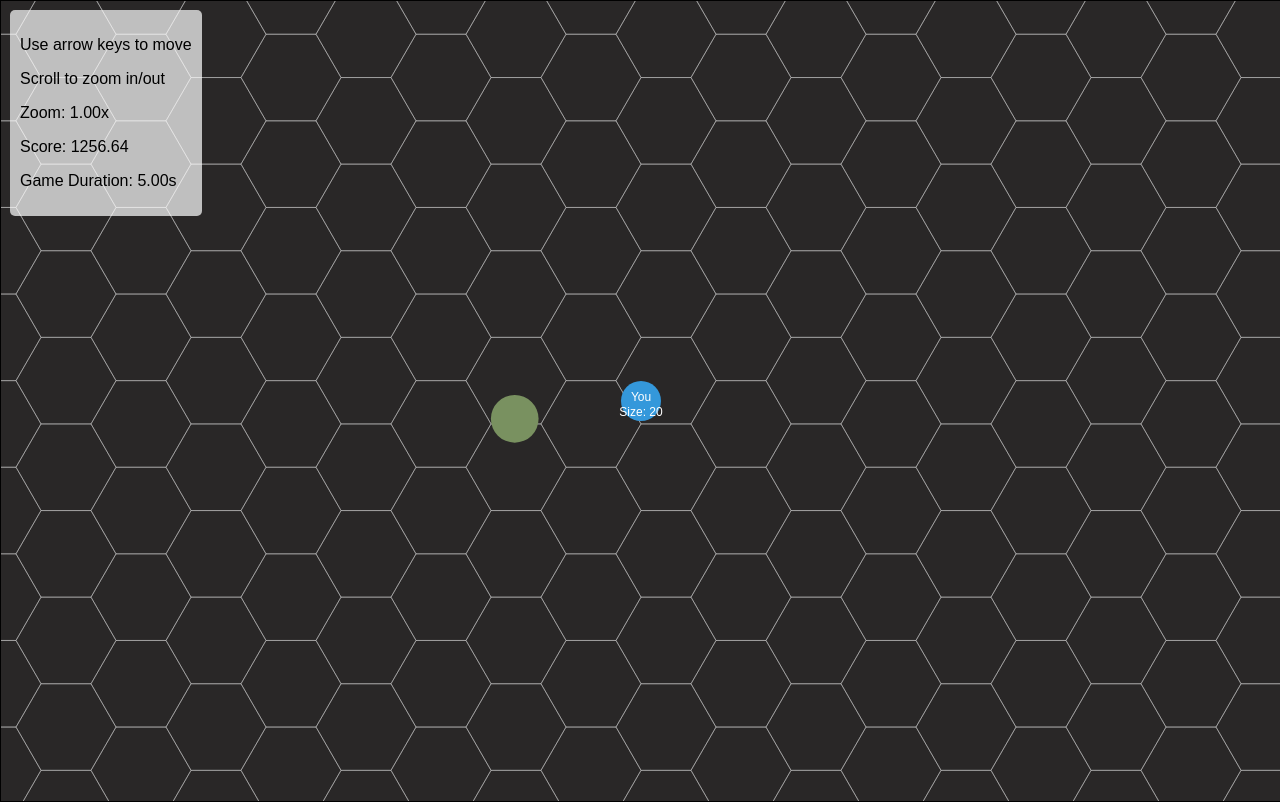
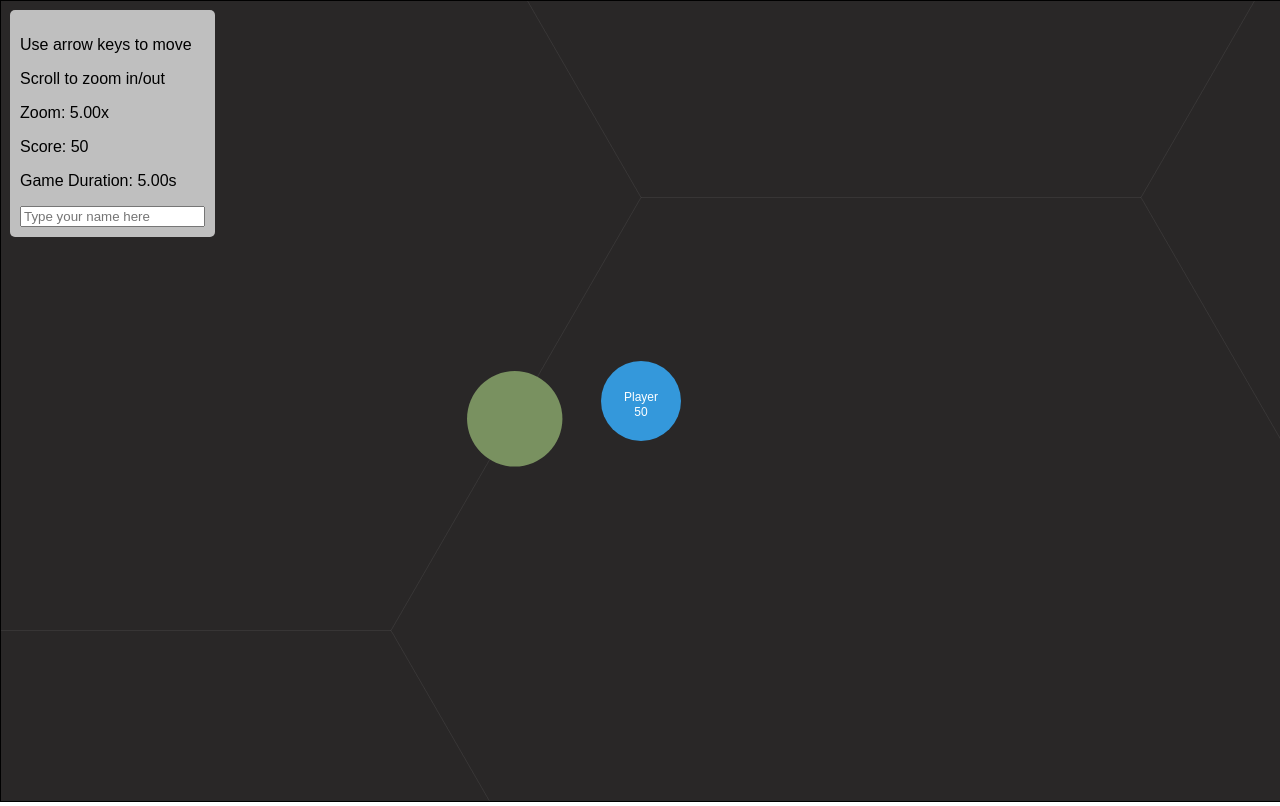
Before and after one commit to HugoNicolau/bubbleman, a plain HTML site: page index.html in a window 1280 px wide. Drawn offline with Linux system fonts and the light colour scheme.

Commit message:
when I type the name, I can press Ok button and then My bubble will have my name

```diff
--- a/index.html
+++ b/index.html
@@ -33,26 +33,31 @@
     <div id="gameInfo">
         <p>Use arrow keys to move</p>
         <p>Scroll to zoom in/out</p>
-        <p id="zoomLevel">Zoom: 1.00x</p>
-        <p id="score">Score: 0</p>
+        <p id="zoomLevel">Zoom: 5.00x</p>
+        <p id="score">Score: 0 b²</p>
         <p id="game-duration">Game Duration: 0s</p>
+        <input type="text" id="person" placeholder="Type your name here">
+
     </div>
     <script>
+
         const canvas = document.getElementById('gameCanvas');
         const ctx = canvas.getContext('2d');
         const zoomLevelElement = document.getElementById('zoomLevel');
         const scoreElement = document.getElementById('score');
         const gameDurationElement = document.getElementById('game-duration');
+        const personElement = document.getElementById('person');
 
         const WORLD_SIZE = 10000;
         const HEX_SIZE = 50;
-        let PLAYER_SIZE = 20;
-        let zoom = 1;
+        let PLAYER_SIZE = 4;
+        let zoom = 10;
         let score = Math.PI * PLAYER_SIZE * PLAYER_SIZE;
         let playerX = WORLD_SIZE / 2;
         let playerY = WORLD_SIZE / 2;
         let otherBubbles = [];
         let startTime = Date.now();
+        let person = 'Player';
 
 
 
@@ -142,8 +147,8 @@
             ctx.font = '12px Arial';
             ctx.textAlign = 'center';
             ctx.fillStyle = '#fff';
-            ctx.fillText('You', (playerX - topLeftX) * zoom, (playerY - topLeftY) * zoom);
-            ctx.fillText('Size: ' + PLAYER_SIZE.toFixed(0), (playerX - topLeftX) * zoom, (playerY - topLeftY) * zoom + 15);
+            ctx.fillText(`${person}`, (playerX - topLeftX) * zoom, (playerY - topLeftY) * zoom);
+            ctx.fillText(playerArea.toFixed(0), (playerX - topLeftX) * zoom, (playerY - topLeftY) * zoom + 15);
         }
 
         let playerArea = Math.PI * PLAYER_SIZE * PLAYER_SIZE;
@@ -184,7 +189,7 @@
             ctx.fillText('Game Over', canvas.width / 2, canvas.height / 2);
             ctx.font = '24px Arial';
             ctx.fillText('Press F5 to restart', canvas.width / 2, canvas.height / 2 + 30);
-            ctx.fillText('Score: ' + score.toFixed(2), canvas.width / 2, canvas.height / 2 + 60);
+            ctx.fillText('Score: ' + score.toFixed(0), canvas.width / 2, canvas.height / 2 + 60);
             ctx.fillText('Game Duration: ' + (Date.now() - startTime) / 1000 + 's', canvas.width / 2, canvas.height / 2 + 90);
         }
 
@@ -198,7 +203,7 @@
             ctx.fillText('You Win!', canvas.width / 2, canvas.height / 2);
             ctx.font = '24px Arial';
             ctx.fillText('Press F5 to restart', canvas.width / 2, canvas.height / 2 + 30);
-            ctx.fillText('Score: ' + score.toFixed(2), canvas.width / 2, canvas.height / 2 + 60);
+            ctx.fillText('Score: ' + score.toFixed(0), canvas.width / 2, canvas.height / 2 + 60);
             ctx.fillText('Game Duration: ' + (Date.now() - startTime) / 1000 + 's', canvas.width / 2, canvas.height / 2 + 90);
         }
 
@@ -224,13 +229,17 @@
 
         }
         function handleWheel(e) {
-            zoom = Math.min(Math.max(0.1, zoom - e.deltaY * 0.001), 5);
+            zoom = Math.min(Math.max(0.1, zoom - e.deltaY * 0.001), 10);
             zoomLevelElement.textContent = `Zoom: ${zoom.toFixed(2)}x`;
         }
 
         function handleScore() {
             score = Math.PI * PLAYER_SIZE * PLAYER_SIZE;
-            scoreElement.textContent = `Score: ${score.toFixed(2)}`;
+            scoreElement.textContent = `Score: ${score.toFixed(0)}`;
+        }
+
+        function handleName() {
+            person = personElement.value;
         }
 
         function handleGameDuration() {
```
